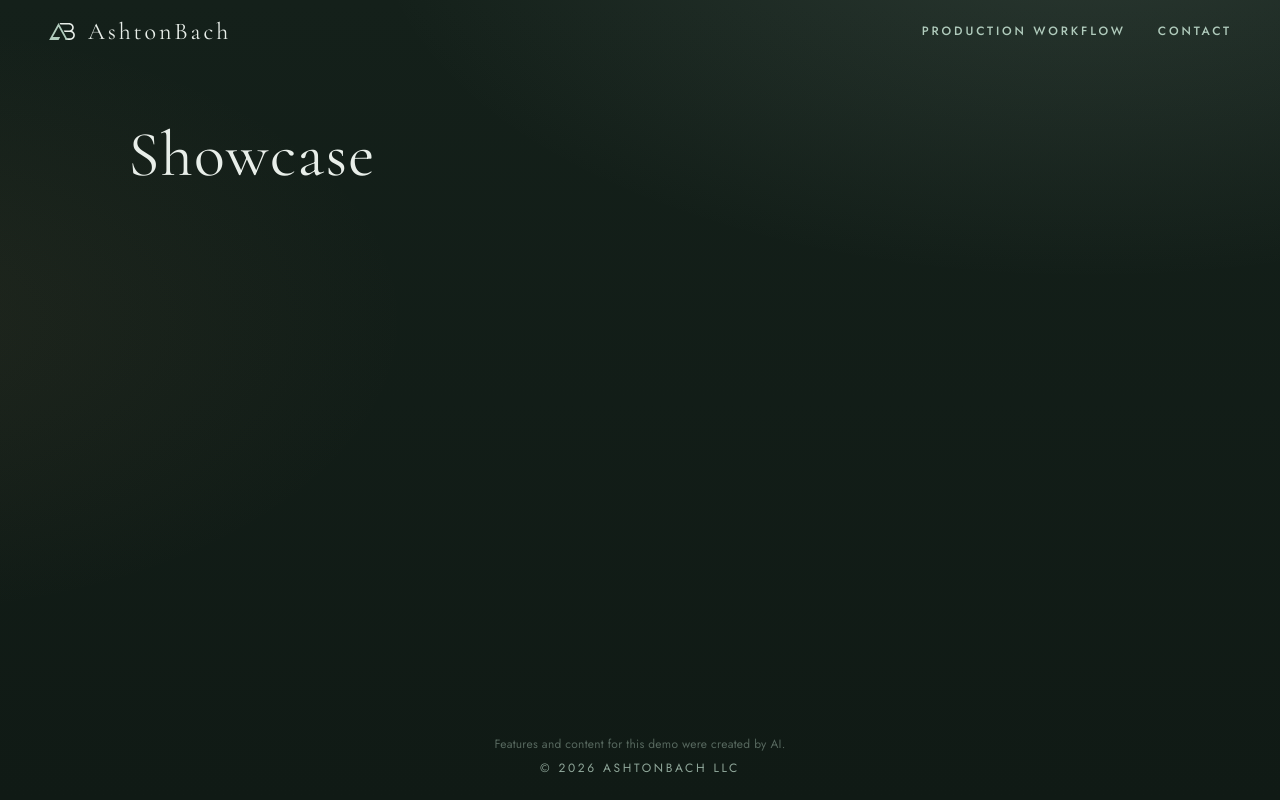
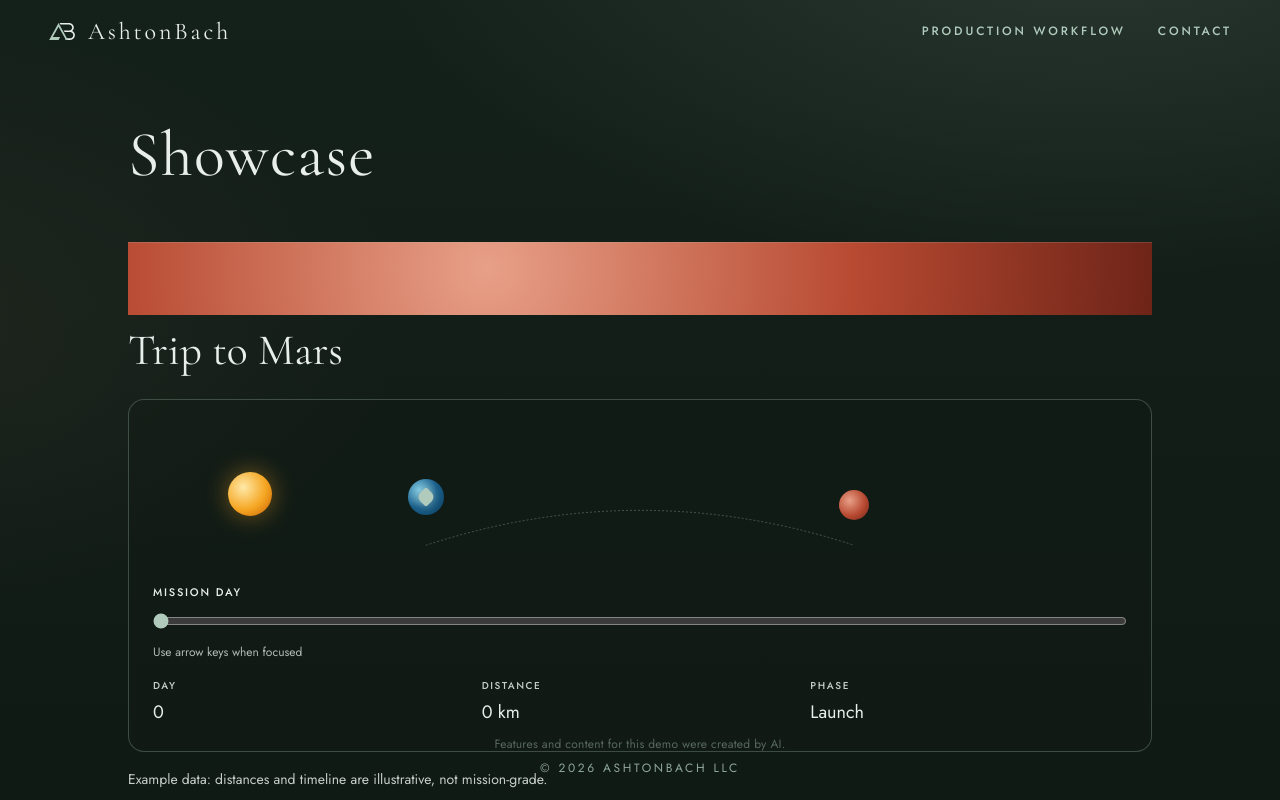
Before and after one commit to ashtonbach/agent-showcase, a Next.js app: page / in a window 1280 px wide. Built offline with nearby package versions, Linux system fonts and the light colour scheme.

Commit message:
Feature: Your request (Author: Alder)

```diff
--- a/app/lab/current.json
+++ b/app/lab/current.json
@@ -1 +1 @@
-{"slug":"custom-1792662945"}
+{"slug":"custom-1792663201"}
--- /dev/null
+++ b/app/lab/custom-1792663201/index.tsx
@@ -0,0 +1,168 @@
+"use client";
+import { useState, useCallback, useMemo } from "react";
+
+const MAX_DAY = 210;
+/* Illustrative Hohmann-style transfer ~225M km over ~210 days (not ephemeris). */
+const TOTAL_KM = 225_000_000;
+
+function phaseFor(day: number) {
+  if (day <= 21) return "Launch";
+  if (day >= 189) return "Arrival";
+  return "Cruise";
+}
+
+function distKm(day: number) {
+  return Math.round((day / MAX_DAY) * TOTAL_KM);
+}
+
+function fmtKm(n: number) {
+  const s = String(n);
+  let out = "";
+  for (let i = 0; i < s.length; i++) {
+    if (i > 0 && (s.length - i) % 3 === 0) out += ",";
+    out += s[i];
+  }
+  return out;
+}
+
+function shipAt(t: number) {
+  const x = 28 + t * 44;
+  const y = 52 - 18 * Math.sin(Math.PI * t);
+  return { x, y };
+}
+
+export default function Lab() {
+  const [day, setDay] = useState(0);
+  const t = day / MAX_DAY;
+  const ship = useMemo(() => shipAt(t), [t]);
+
+  const onKey = useCallback((e: React.KeyboardEvent) => {
+    if (e.key === "ArrowLeft") {
+      e.preventDefault();
+      setDay((d) => Math.max(0, d - 1));
+    } else if (e.key === "ArrowRight") {
+      e.preventDefault();
+      setDay((d) => Math.min(MAX_DAY, d + 1));
+    }
+  }, []);
+
+  const phase = phaseFor(day);
+  const km = distKm(day);
+
+  return (
+    <section
+      data-lab="custom-1792663201"
+      aria-labelledby="mars-trip-title"
+      className="lab-mars"
+      tabIndex={0}
+      onKeyDown={onKey}
+    >
+      <h2 id="mars-trip-title">Trip to Mars</h2>
+      <div className="lab-mars-card">
+        <div className="lab-mars-sky" aria-hidden="true">
+          <span className="lab-body lab-sun" />
+          <span className="lab-body lab-earth" />
+          <span className="lab-body lab-mars" />
+          <svg className="lab-path" viewBox="0 0 100 60" preserveAspectRatio="none">
+            <path
+              d="M 28 52 Q 50 22 72 52"
+              fill="none"
+              stroke="rgba(176,203,188,0.55)"
+              strokeWidth="0.6"
+              strokeDasharray="2 2"
+              vectorEffect="non-scaling-stroke"
+            />
+          </svg>
+          <span
+            className="lab-ship"
+            style={{ left: `${ship.x}%`, top: `${ship.y}%` }}
+            aria-hidden="true"
+          />
+        </div>
+        <label className="lab-slider-wrap" htmlFor="mars-day">
+          <span className="lab-slider-label">Mission day</span>
+          <input
+            id="mars-day"
+            className="lab-slider"
+            type="range"
+            min={0}
+            max={MAX_DAY}
+            value={day}
+            onChange={(e) => setDay(Number(e.target.value))}
+          />
+          <span className="lab-slider-hint">Use arrow keys when focused</span>
+        </label>
+        <dl className="lab-stats">
+          <div>
+            <dt className="lab-stat-k">Day</dt>
+            <dd>{day}</dd>
+          </div>
+          <div>
+            <dt className="lab-stat-k">Distance</dt>
+            <dd>{fmtKm(km)} km</dd>
+          </div>
+          <div>
+            <dt className="lab-stat-k">Phase</dt>
+            <dd>{phase}</dd>
+          </div>
+        </dl>
+      </div>
+      <p className="lab-note">Example data: distances and timeline are illustrative, not mission-grade.</p>
+      <style>{`
+        .lab-mars { width: min(720px, 100%); margin: 8px auto 56px; color: var(--mist, #F2EFE6); }
+        .lab-mars h2 { font-family: var(--serif); font-weight: 400; font-size: 30px; margin: 0 0 20px; }
+        .lab-mars-card {
+          border: 1px solid rgba(176,203,188,0.28); border-radius: 16px; padding: 24px;
+          background: rgba(18,26,22,0.35);
+        }
+        .lab-mars-sky { position: relative; height: 140px; margin-bottom: 20px; overflow: hidden; }
+        .lab-body {
+          position: absolute; border-radius: 50%; transform: translate(-50%, -50%);
+        }
+        .lab-sun {
+          width: 44px; height: 44px; left: 10%; top: 50%;
+          background: radial-gradient(circle at 35% 35%, #ffe9a8, #f5a623 55%, #c45c00);
+          box-shadow: 0 0 24px rgba(245,166,35,0.45);
+        }
+        .lab-earth {
+          width: 36px; height: 36px; left: 28%; top: 52%;
+          background: radial-gradient(circle at 30% 30%, #7ec8e3, #1a5f8a 50%, #0d3d5c);
+        }
+        .lab-mars {
+          width: 30px; height: 30px; left: 72%; top: 52%;
+          background: radial-gradient(circle at 35% 35%, #e8a088, #b84a32 55%, #6e2418);
+        }
+        .lab-path { position: absolute; inset: 0; width: 100%; height: 100%; pointer-events: none; }
+        .lab-ship {
+          position: absolute; width: 14px; height: 14px; transform: translate(-50%, -50%) rotate(45deg);
+          background: var(--sage, #b0cbbc); border-radius: 2px 6px 2px 6px;
+          box-shadow: 0 0 8px rgba(176,203,188,0.6);
+        }
+        .lab-slider-wrap { display: block; margin-bottom: 16px; }
+        .lab-slider-label {
+          display: block; font-family: var(--sans); font-weight: 500; letter-spacing: 0.16em;
+          text-transform: uppercase; font-size: 11px; margin-bottom: 8px; color: #E8EEE9;
+        }
+        .lab-slider { width: 100%; accent-color: var(--sage, #b0cbbc); }
+        .lab-slider-hint { font-size: 12px; opacity: 0.75; margin-top: 6px; display: block; }
+        .lab-stats {
+          display: grid; grid-template-columns: repeat(3, 1fr); gap: 12px; margin: 0;
+        }
+        .lab-stats dd { margin: 4px 0 0; font-size: 18px; }
+        .lab-stat-k {
+          font-family: var(--sans); font-weight: 500; letter-spacing: 0.16em;
+          text-transform: uppercase; font-size: 10px; margin: 0; opacity: 0.85;
+        }
+        .lab-note { margin: 16px 0 0; font-size: 14px; opacity: 0.85; }
+        @media (max-width: 420px) {
+          .lab-stats { grid-template-columns: 1fr; }
+          .lab-mars-sky { height: 120px; }
+          .lab-sun { width: 36px; height: 36px; }
+        }
+        @media (prefers-reduced-motion: reduce) {
+          .lab-ship { transition: none; }
+        }
+      `}</style>
+    </section>
+  );
+}
--- a/app/page.tsx
+++ b/app/page.tsx
@@ -1,3 +1,4 @@
+import Lab from "./lab/custom-1792663201";
 import { readDemoKey, demoTitle } from "./demo-name";
 const demoKey = readDemoKey();
 const demoName = demoTitle();
@@ -5,7 +6,7 @@ export default function Page() {
   return (
     <div className="page-stack">
       <h1 className="demo-title" data-i18n={demoKey}>{demoName}</h1>
-      {/* lab:slot */}
+      <Lab /> {/* lab:slot */}
     </div>
   );
 }
```
